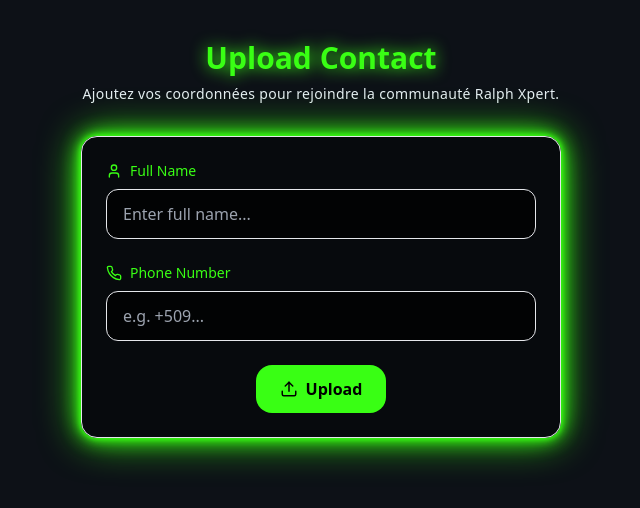
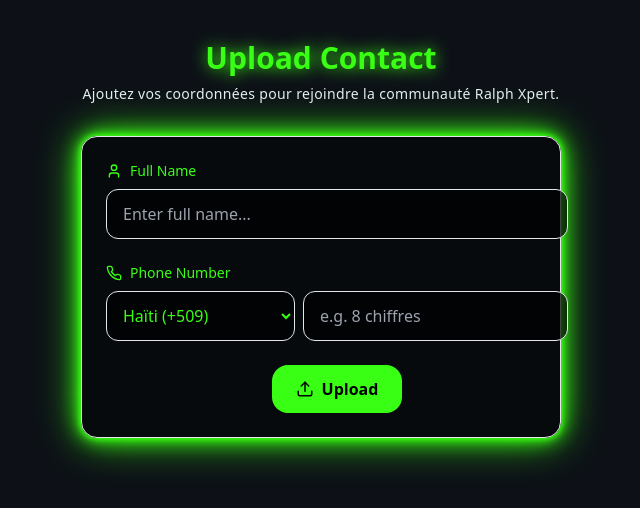
Before and after one commit to kenguer/The-king-vcf, a Next.js app: page /upload in a window 1280 px wide. Shown: the top 508 px of the page, without its empty margins (319-959 px from the left). Built offline with nearby package versions, Linux system fonts and the light colour scheme.

Commit message:
Update upload.js

```diff
--- a/pages/upload.js
+++ b/pages/upload.js
@@ -2,21 +2,50 @@
 import { useRouter } from "next/router";
 import { Upload as UploadIcon, User, Phone } from "lucide-react";
 
+// Lis pays yo ak règ validation yo
+const countryRules = {
+  "+509": { name: "Haïti", length: 8 },
+  "+1": { name: "USA/Canada", length: 10 },
+  "+33": { name: "France", length: 9 },
+  "+44": { name: "Royaume-Uni", length: 10 },
+  "+221": { name: "Sénégal", length: 9 }
+  // 👉 Ou ka ajoute plis peyi isit
+};
+
 export default function Upload() {
   const [name, setName] = useState("");
   const [phone, setPhone] = useState("");
+  const [countryCode, setCountryCode] = useState("+509"); // default Haiti
   const [status, setStatus] = useState("");
   const router = useRouter();
 
-function sanitizePhone(p) {
-return (p || "").replace(/\D/g, "");
+  // ✅ Validation Phone Number
+  function validatePhone(fullPhone) {
+    for (const code in countryRules) {
+      if (fullPhone.startsWith(code)) {
+        const digits = fullPhone.slice(code.length);
+        if (/^\d+$/.test(digits) && digits.length === countryRules[code].length) {
+          return true;
+        } else {
+          return false;
+        }
+      }
+    }
+    return false;
   }
 
   async function onSubmit(e) {
     e.preventDefault();
 
+    const fullPhone = countryCode + phone.trim();
+
     if (!name.trim() || !phone.trim()) {
       setStatus("⚠️ Veuillez remplir votre nom et votre numéro de téléphone.");
+      return;
+    }
+
+    if (!validatePhone(fullPhone)) {
+      setStatus(`⚠️ Numéro invalide. Pour ${countryRules[countryCode].name}, il doit contenir ${countryRules[countryCode].length} chiffres après l'indicatif.`);
       return;
     }
 
@@ -32,7 +61,7 @@
         headers: { "Content-Type": "application/json" },
         body: JSON.stringify({
           name: finalName,
-      phone: sanitizePhone(phone),
+          phone: fullPhone,
         }),
       });
 
@@ -44,7 +73,6 @@
         setStatus("⚠️ Contact already exists.");
       } else {
         setStatus("✅ Votre numéro a été enregistré avec succès. Nous vous invitons à rejoindre notre communauté et à rester connecté pour toutes nos actualités et offres");
-    // Redirection safely in browser
         setTimeout(() => {
           window.location.href = "https://chat.whatsapp.com/LUxRyZntAga61IbrXIiXDs?mode=ems_copy_t";
         }, 2000);
@@ -53,7 +81,6 @@
       console.error(err);
       setStatus("❌ Upload failed.");
     }
-
   }
 
   return (
@@ -69,6 +96,7 @@
         onSubmit={onSubmit}
         className="mt-8 grid gap-6 bg-black/40 backdrop-blur-lg p-6 rounded-2xl border border-neon-green/50 shadow-glow"
       >
+        {/* Full Name */}
         <label className="grid gap-2">
           <span className="flex items-center gap-2 text-neon-green text-sm">
             <User size={16} /> Full Name
@@ -81,18 +109,33 @@
           />
         </label>
 
+        {/* Phone Number + Country Dropdown */}
         <label className="grid gap-2">
           <span className="flex items-center gap-2 text-neon-green text-sm">
             <Phone size={16} /> Phone Number
           </span>
+          <div className="flex gap-2">
+            <select
+              value={countryCode}
+              onChange={(e) => setCountryCode(e.target.value)}
+              className="px-3 py-3 rounded-xl bg-black/70 border border-neon-green/40 text-neon-green outline-none focus:ring-2 focus:ring-neon-green transition-all duration-300"
+            >
+              {Object.keys(countryRules).map((code) => (
+                <option key={code} value={code}>
+                  {countryRules[code].name} ({code})
+                </option>
+              ))}
+            </select>
             <input
               value={phone}
               onChange={(e) => setPhone(e.target.value)}
-        placeholder="e.g. +509..."
-        className="px-4 py-3 rounded-xl bg-black/70 border border-neon-green/40 text-neon-green placeholder-neon-green/40 outline-none focus:ring-2 focus:ring-neon-green transition-all duration-300"
+              placeholder={`e.g. ${countryRules[countryCode].length} chiffres`}
+              className="flex-1 px-4 py-3 rounded-xl bg-black/70 border border-neon-green/40 text-neon-green placeholder-neon-green/40 outline-none focus:ring-2 focus:ring-neon-green transition-all duration-300"
             />
+          </div>
         </label>
 
+        {/* Submit */}
         <div className="flex items-center justify-center">
           <button
             type="submit"
@@ -107,6 +150,5 @@
         <div className="mt-6 text-neon-green animate-pulse">{status}</div>
       )}
     </div>
-
   );
           }
```
Lines whose indentation alone changed are shown as unchanged.
